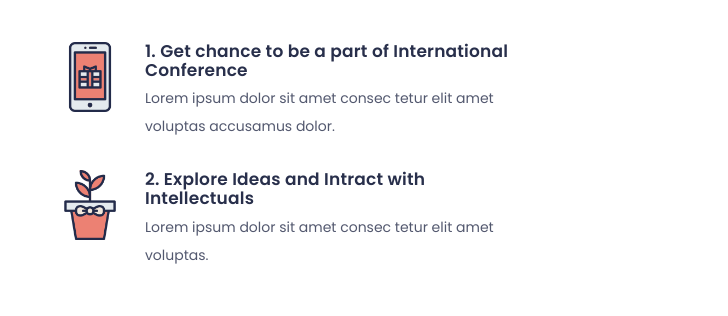
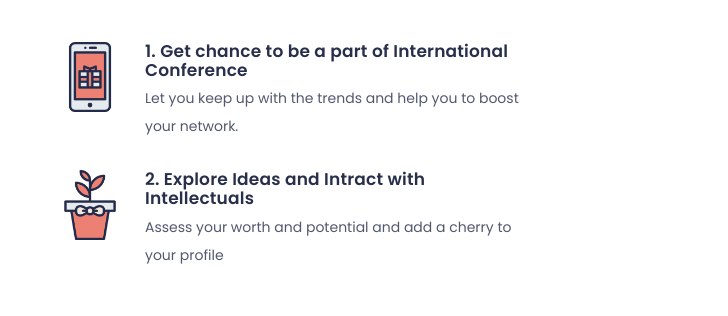
Before and after one commit to ArinBagul/IEEE-IC23, a plain HTML site: page index.html in a window 1280 px wide. Shown: the part 293-609 px from the top of the page, 0-728 px from the left. Drawn offline with Linux system fonts and the light colour scheme; some packages are replaced by stand-ins of ours; grey boxes are pictures that could not be loaded; files whose address does not match are found by name.

Commit message:
some-changes

```diff
--- a/index.html
+++ b/index.html
@@ -113,7 +113,7 @@
                                 <img src="images/icons/05.png" alt="icon" />
                                 <div>
                                     <h4>1. Get chance to be a part of International Conference</h4>
-                                    <p>Lorem ipsum dolor sit amet consec tetur elit amet voluptas accusamus dolor.
+                                    <p>Let you keep up with the trends and help you to boost your network.
                                     </p>
                                 </div>
                             </div>
@@ -121,7 +121,7 @@
                                 <img src="images/icons/06.png" alt="icon" />
                                 <div>
                                     <h4>2. Explore Ideas and Intract with Intellectuals</h4>
-                                    <p>Lorem ipsum dolor sit amet consec tetur elit amet voluptas.</p>
+                                    <p>Assess your worth and potential and add a cherry to your profile</p>
                                 </div>
                             </div>
                             <div class="space50"></div>
```
